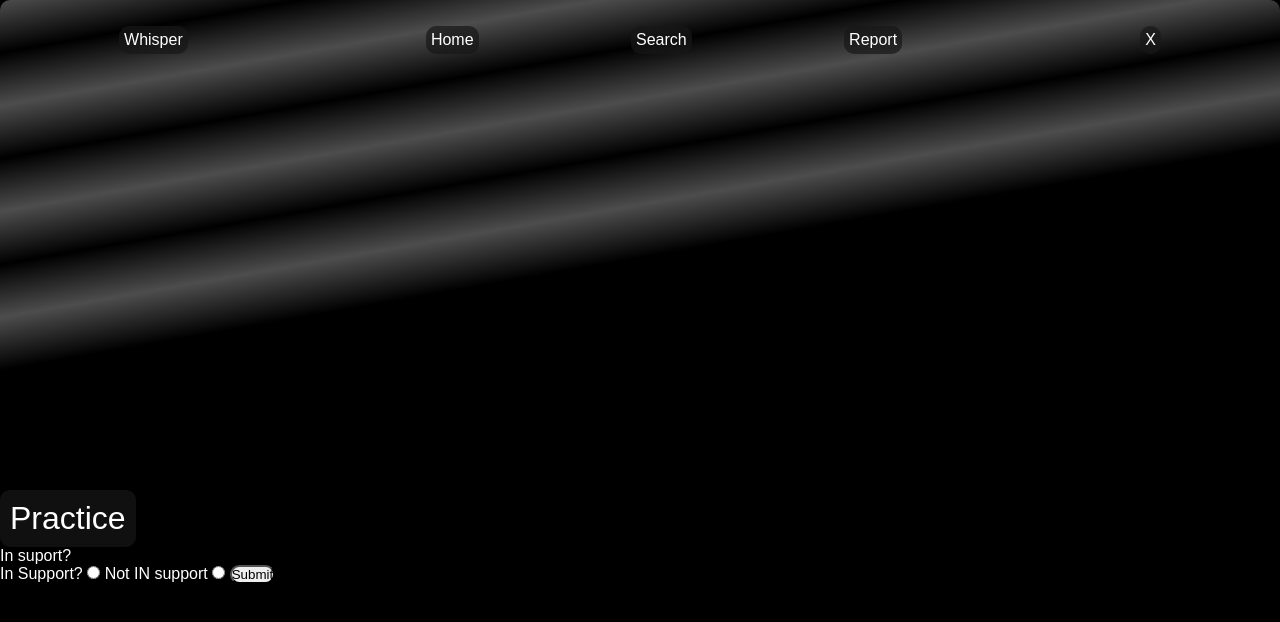
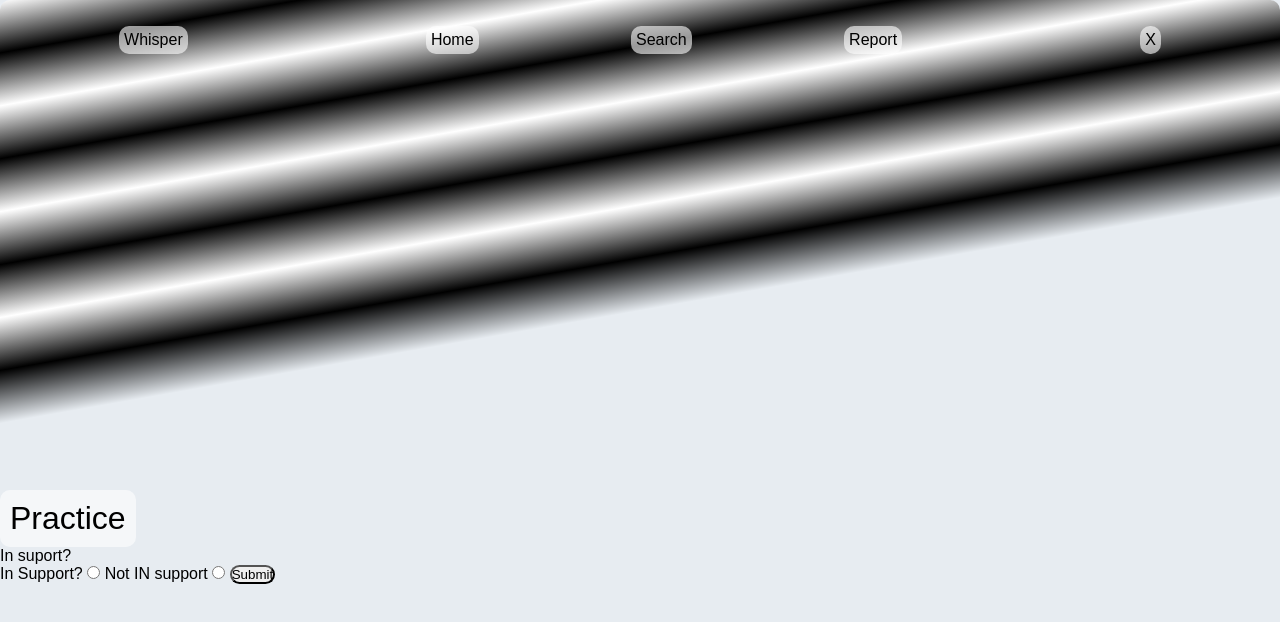
Before and after one commit to AlexChika/test, a plain HTML site: page index.html in a window 1280 px wide. Drawn offline with Linux system fonts and the light colour scheme.

Commit message:
first commit

```diff
--- a/index.css
+++ b/index.css
@@ -8,9 +8,9 @@
 }
 body {
   background: rgb(231, 236, 241);
-  background: rgb(0, 0, 0);
+  /* background: rgb(0, 0, 0); */
   min-height: 100vh;
-  color: white;
+  /* color: white; */
   font-weight: 500;
 }
 a {
@@ -34,7 +34,7 @@ nav {
     rgba(0, 0, 0, 1),
     transparent 60%
   );
-  background: linear-gradient(
+  /* background: linear-gradient(
     170deg,
     rgba(255, 255, 255, 0.3),
     rgba(0, 0, 0, 0.3),
@@ -45,7 +45,7 @@ nav {
     rgba(255, 255, 255, 0.3),
     rgba(0, 0, 0, 0.3),
     transparent 60%
-  );
+  ); */
 }
 nav div {
   min-height: 10vh;
@@ -64,7 +64,7 @@ span {
   padding: 5px;
   background-color: rgba(255, 255, 255, 0.6);
   border-radius: 10px;
-  background-color: rgba(24, 24, 24, 0.7);
+  /* background-color: rgba(24, 24, 24, 0.7); */
   /* color: black; */
 }
 h1 {
@@ -72,7 +72,7 @@ h1 {
   width: max-content;
   padding: 10px;
   background-color: rgba(255, 255, 255, 0.6);
-  background-color: rgba(24, 24, 24, 0.7);
+  /* background-color: rgba(24, 24, 24, 0.7); */
 }
 
 /*
```
